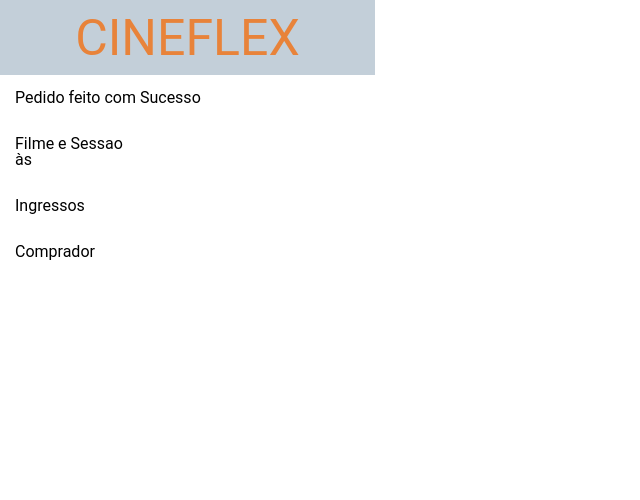
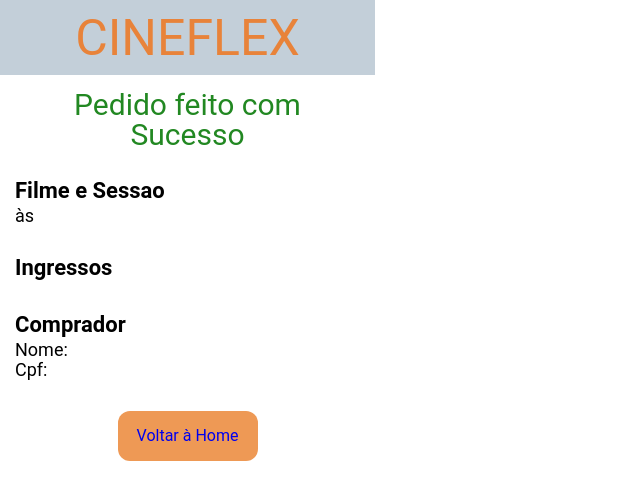
Before and after one commit to gustavo-de-assis/projeto10-cineflex, a React (Create React App) app: page /ingresso in a window 1280 px wide. Shown: the top 500 px of the page, without its empty margins (0-640 px from the left). Built offline with nearby package versions, Linux system fonts and the light colour scheme.

Commit message:
projeto finalizado ver 1.5

```diff
--- a/src/components/Assento.js
+++ b/src/components/Assento.js
@@ -7,7 +7,7 @@ export default function Assento(props) {
 
     const numAssentos = infoFinalizado.assentos;
 
-    const[corCadeira, setCorCadeira] = useState('#3546ee');
+    const[corCadeira, setCorCadeira] = useState('#C3CFD9');
 
     function selecionaCadeira(id, name){
         let idsEscolhidos;
@@ -16,26 +16,27 @@ export default function Assento(props) {
         if(escolhidos.includes(id)){
            idsEscolhidos = escolhidos.filter((item)=> item !== id)
            numEscolhidos = numAssentos.filter((item)=> item !== name)
-           setCorCadeira('#3546ee');
+           setCorCadeira('#C3CFD9');
         }else{
             idsEscolhidos = [...escolhidos, id];
             numEscolhidos = [...numAssentos, name];
-            setCorCadeira('#55ee66');
+            setCorCadeira('#1AAE9E');
         }
         setEscolhidos(idsEscolhidos);
         setInfoFinalizado({...infoFinalizado, assentos: numEscolhidos});
-        console.log("ids",idsEscolhidos);
-        console.log("cadeiras",numEscolhidos);
+
     }
 
     return (
         <>
     { isAvailable ?
-    <EstiloAssento color={corCadeira} onClick={()=>selecionaCadeira(id,name)}>
+    <EstiloAssento color={corCadeira}
+    onClick={()=>selecionaCadeira(id,name)}>
         {name}
     </EstiloAssento>
     :
-    <EstiloAssento color={"#dd0033"} onClick={()=>(alert("Assento indisponível!"))}> {name} </EstiloAssento>
+    <EstiloAssento color={"#FBE192"}
+    onClick={()=>(alert("Assento indisponível!"))}> {name} </EstiloAssento>
     }
     </>
     )
@@ -45,7 +46,7 @@ const EstiloAssento = styled.li`
     width: 25px;
     height: 25px;
     border-radius: 50%;
-    color: #aaa;
+    color: #111;
     background-color: ${props => props.color === "" ? '' : props.color};
     display: flex;
     align-items: center;
--- a/src/components/Assentos.js
+++ b/src/components/Assentos.js
@@ -4,12 +4,12 @@ import { useNavigate, useParams } from "react-router-dom";
 import styled from "styled-components";
 import Assento from "./Assento";
 import Rodape from "./Rodape";
+import imgCarregando from "../assets/img/rolo-filme.gif"
 
 export default function Assentos({infoFinalizado, setInfoFinalizado}) {
     const [assentos, setAssentos] = useState([]);
     const { idSessao } = useParams();
     const [escolhidos, setEscolhidos] = useState([]);
-    /* const [numAssentos, setNumAssentos] = useState([]); */
     const [comprador, setComprador] = useState("");
     const [cpfComprador, setCpfComprador] = useState("");
     const navigate = useNavigate();
@@ -22,12 +22,6 @@ export default function Assentos({infoFinalizado, setInfoFinalizado}) {
             setInfoFinalizado({...infoFinalizado, filme:resposta.movie.title, horario:resposta.name, data:resposta.day.date })
         }).catch((err) => { alert(err.response.data.message) })
     }, []);
-
-    if (assentos.length === 0) {
-        return (<>
-            Carregando...
-        </>)
-    }
 
     function reservaAssentos(e) {
         e.preventDefault();
@@ -43,30 +37,34 @@ export default function Assentos({infoFinalizado, setInfoFinalizado}) {
             }
 
             const infoSessao = {...infoFinalizado,
-                 nome: solicitacao.name,
-                cpf: solicitacao.cpf}
+                nome: solicitacao.name,
+                cpf: solicitacao.cpf
+            }
 
             setInfoFinalizado(infoSessao);
 
-            console.log(infoSessao);
-
             const URL = `https://mock-api.driven.com.br/api/v5/cineflex/seats/book-many`;
             axios.post(URL, solicitacao).then((ans) => {
-                //enviar dados para a pag final
                 navigate("/ingresso")
             }).catch((err) => {
-                 console.log(err.response.data)
+                 alert(err.response.data)
             })
 
         }
     }
 
+    if (assentos.length === 0) {
+        return (<Loading>
+            <p>Carregando...</p>
+            <img src={imgCarregando} alt="Carregando" />
+        </Loading>)
+    }
 
     return (
         <>
             <LayoutAssentos>
                 <h1>Selecione o(s) assento(s)</h1>
-                <ul>
+                <ul >
                     {assentos.seats.map((a) => <Assento
                         key={a.id}
                         id={a.id}
@@ -76,21 +74,22 @@ export default function Assentos({infoFinalizado, setInfoFinalizado}) {
                         setEscolhidos={setEscolhidos}
                         infoFinalizado={infoFinalizado}
                         setInfoFinalizado={setInfoFinalizado}
+
                     />)}
                 </ul>
                 <LegendaAssentos>
                     <div>
                         <p>Selecionado</p>
-                        <Cadeira color={'#55ee66'} />
+                        <Cadeira color={'#1AAE9E'} />
                     </div>
                     <div>
                         <p>Disponivel</p>
-                        <Cadeira color={'#3546ee'} />
+                        <Cadeira color={'#C3CFD9'} />
 
                     </div>
                     <div>
                         <p>Indisponivel</p>
-                        <Cadeira color={'#dd0033'} />
+                        <Cadeira color={'#FBE192'} />
                     </div>
                 </LegendaAssentos>
             </LayoutAssentos>
@@ -102,7 +101,10 @@ export default function Assentos({infoFinalizado, setInfoFinalizado}) {
                         <input
                             name="name"
                             onChange={e => setComprador(e.target.value)}
-                            required></input>
+                            placeholder="Digite seu Nome"
+                            required
+                            >
+                            </input>
                     </div>
                     <div>
                         <label>CPF do Comprador</label>
@@ -110,6 +112,8 @@ export default function Assentos({infoFinalizado, setInfoFinalizado}) {
                             id="CPF"
                             name="cpf"
                             onChange={e => setCpfComprador(e.target.value)}
+                            placeholder="Digite seu CPF..."
+                            pattern="\d{3}.?\d{3}.?\d{3}-?\d{2}"
                             required>
                         </input>
                     </div>
@@ -179,13 +183,13 @@ const Formulario = styled.div`
             width: 140px;
             height: 50px;
 
-            border: 1px solid #7777cc;
-            border-radius: 15px;
-
+            border-radius: 12px;
+            border-style: none;
+            color: #fff;
             display: flex;
             align-items: center;
             justify-content: center;
-            background-color: #ee9955;
+            background-color: #E8833A;
 
             :hover{
                 opacity: 0.7;
@@ -193,3 +197,15 @@ const Formulario = styled.div`
         }
     }
 `
+const Loading = styled.div`
+
+    display: flex;
+    flex-direction: column;
+    justify-content: center;
+    align-items: center;
+    img{
+        aspect-ratio: 16/9;
+        width: 200px;
+        margin: 60px;
+    }
+`
--- a/src/components/Catalogo.js
+++ b/src/components/Catalogo.js
@@ -13,7 +13,7 @@ export default function Catalogo() {
         const URL = "https://mock-api.driven.com.br/api/v5/cineflex/movies"
         axios.get(URL).then((ans) => {
             setFilmes(ans.data)
-        }).catch((err) => { console.log(err.response.data) })
+        }).catch((err) => { alert(err.response.data.message) })
     }, []);
 
     if (listaFilmes === false || listaFilmes.length === 0) {
--- a/src/components/Filme.js
+++ b/src/components/Filme.js
@@ -1,4 +1,3 @@
-import { useParams } from "react-router-dom";
 import styled from "styled-components";
 export default function Filme({imagem, titulo}){
 
--- a/src/components/Finalizar.js
+++ b/src/components/Finalizar.js
@@ -1,14 +1,15 @@
+import { Link } from "react-router-dom";
 import styled from "styled-components";
 
 export default function Finalizar({infoFinalizado}){
     return(
         <Fim>
-            <div>
+            <Titulo>
                 <h1>
                 Pedido feito com Sucesso
                 </h1>
-            </div>
-            <div>
+            </Titulo>
+            <InfoSecao>
                 <h1>
                     Filme e Sessao
                 </h1>
@@ -16,16 +17,22 @@ export default function Finalizar({infoFinalizado}){
                     {infoFinalizado.filme}
                 </p>
                 <p>{infoFinalizado.data} às {infoFinalizado.horario}</p>
-            </div>
-            <div>
+            </InfoSecao>
+            <InfoSecao>
                 <h1>Ingressos</h1>
                 {infoFinalizado.assentos.map((item)=><p>Assento: {item}</p>)}
-            </div>
-            <div>
+            </InfoSecao>
+            <InfoSecao>
                 <h1>Comprador</h1>
-                <p>{infoFinalizado.nome}</p>
-                <p>{infoFinalizado.cpf}</p>
-            </div>
+                <p>Nome: {infoFinalizado.nome}</p>
+                <p>Cpf: {infoFinalizado.cpf}</p>
+            </InfoSecao>
+
+            <Retornar>
+                <Link to="/">Voltar à Home</Link>
+            </Retornar>
+
+
         </Fim>
     )
 }
@@ -33,10 +40,46 @@ export default function Finalizar({infoFinalizado}){
 const Fim = styled.div`
     display: flex;
     flex-direction: column;
-    align-items: flex-start;
     justify-content: space-between;
     div{
         margin: 15px;
-        text-align: left;
+    }
+
+`
+const Titulo = styled.div`
+    font-size: 30px;
+    color: #228822;
+    text-align: center;
+
+`
+const InfoSecao = styled.div`
+    h1{
+        font-size: 22px;
+        font-weight: 700;
+        margin-bottom: 5px;
+    }
+    p{
+        font-size: 18px;
+        margin-bottom: 2px;
     }
 `
+const Retornar = styled.div`
+    width: 140px;
+    height: 50px;
+
+    border-radius: 12px;
+    color: #fff;
+
+    display: flex;
+    align-items: center;
+    justify-content: center;
+    background-color: #ee9955;
+
+    align-self: center;
+
+    :hover{
+        opacity: 0.7;
+        cursor: pointer;
+    }
+
+`
--- a/src/components/Sessao.js
+++ b/src/components/Sessao.js
@@ -2,8 +2,6 @@ import { Link } from "react-router-dom"
 import styled from "styled-components"
 
 export default function Sessao({ weekday, date, showtimes }) {
-
-
 
     return (<LayoutSessao>
         <p>{weekday}, {date}</p>
@@ -42,14 +40,13 @@ const Horario = styled.div`
     width: 140px;
     height: 50px;
 
-    border: 3px solid #3344cc;
-    border-radius: 15px;
+    border-radius: 12px;
 
     display: flex;
     align-items: center;
     justify-content: center;
-    background-color: #ee9955;
-
+    background-color: #E8833A;
+    color: #fff;
     :hover{
         opacity: 0.7;
     }
--- a/src/components/Sessoes.js
+++ b/src/components/Sessoes.js
@@ -15,7 +15,7 @@ export default function Sessoes() {
         const URL = `https://mock-api.driven.com.br/api/v5/cineflex/movies/${idFilme}/showtimes`
         axios.get(URL).then((ans) => {
             setFilme(ans.data);
-        }).catch((err) => { console.log(err.response.data.message) })
+        }).catch((err) => { alert(err.response.data.message) })
     }, []);
 
     if (filme.length === 0){
```
